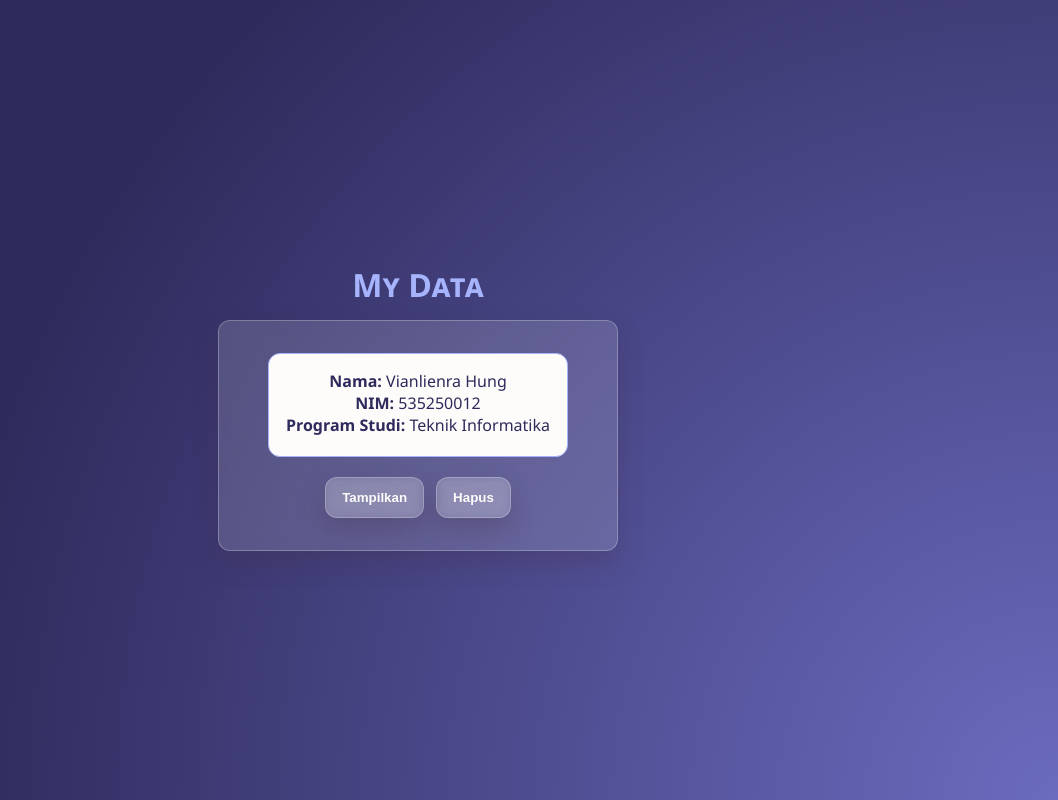
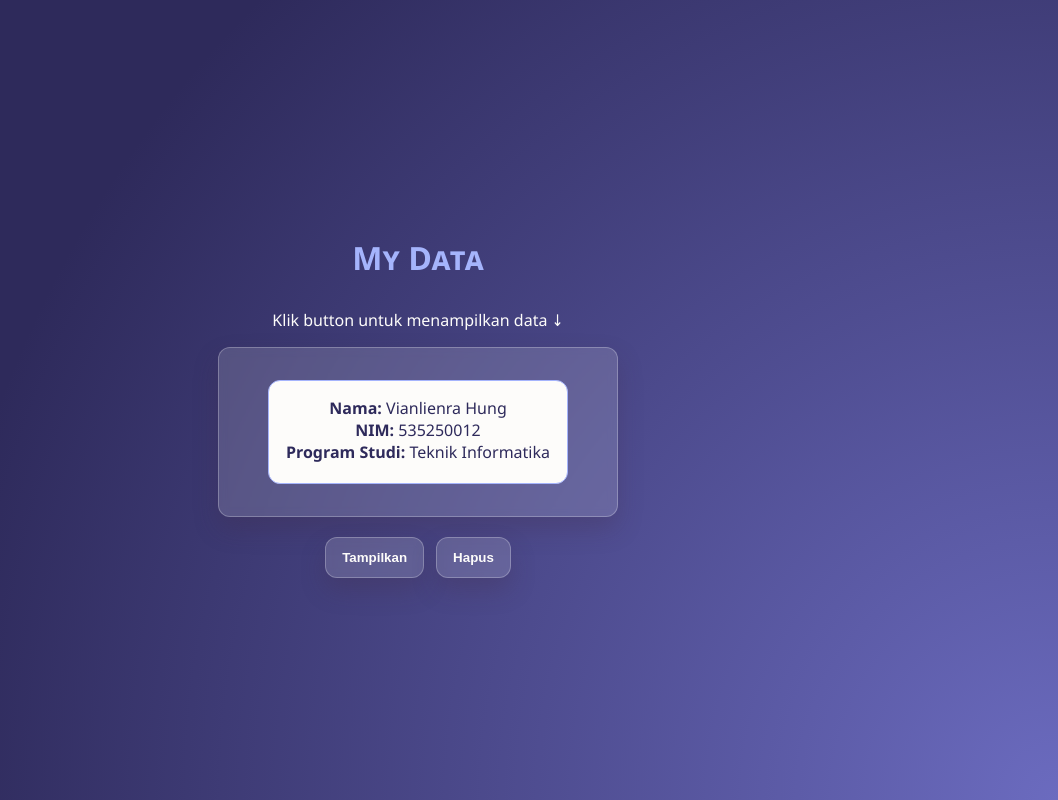
Before and after one commit to vilin-hung/535250012_Tugas2_PraktikumFrontEnd, a plain HTML site: page index.html in a window 1280 px wide. Both pictures are taken after a click on the button "Tampilkan". Shown: the whole page, without its empty margins (222-1280 px from the left). Drawn offline with Linux system fonts and the light colour scheme.

Commit message:
feat: add show and hide card functionality

```diff
--- a/index.html
+++ b/index.html
@@ -8,16 +8,20 @@
 </head>
 <body>
   <h1>My Data</h1>
-  <main class="card">
-    <section id="result" class="result">
-      <p>Klik button untuk menampilkan data &downarrow;</p>
+  <p>Klik button untuk menampilkan data &downarrow;</p>
+
+  <main class="card" id="card">
+    <section class="result" id="result">
+      <p><strong>Nama: </strong>Vianlienra Hung</p>
+      <p><strong>NIM: </strong>535250012</p>
+      <p><strong>Program Studi: </strong>Teknik Informatika</p>
     </section>
+  </main>
 
-    <div class="actions">
-      <button id="buttonShow" type="button">Tampilkan</button>
-      <button id="buttonErase" type="button">Hapus</button>
-    </div>
-  </main>
+  <div class="actions">
+    <button id="buttonShow" type="button">Tampilkan</button>
+    <button id="buttonErase" type="button">Hapus</button>
+  </div>
 
   <script src="program.js"></script>
 </body>
--- a/program.js
+++ b/program.js
@@ -1,20 +1,16 @@
 // mengambil elemen HTML yang akan dipakai JS (DOM)
-const result = document.getElementById('result');
+const card = document.getElementById('card');
 const buttonShow = document.getElementById('buttonShow');
 const buttonErase = document.getElementById('buttonErase');
 
 // fungsi untuk menampilkan data
 function showData() {
-  result.innerHTML = `
-    <p><strong>Nama: </strong>Vianlienra Hung</p>
-    <p><strong>NIM: </strong>535250012</p>
-    <p><strong>Program Studi: </strong>Teknik Informatika</p>
-  `;
+  card.style.display = 'block';
 }
 
 // fungsi untuk menghapus data yang pernah ditampilkan
 function eraseData() {
-  result.innerHTML = '<p>Data dihapus.</p>';
+  card.style.display = 'none';
 }
 
 // event click: fungsi berjalan saat tombol diklik
--- a/style.css
+++ b/style.css
@@ -25,6 +25,7 @@ body {
 }
 
 .card {
+  display: none;
   width: fit-content;
   min-width: 400px;
   padding: 32px;
@@ -44,6 +45,10 @@ h1 {
   font-variant: small-caps;
   font-weight: 700;
   color:#a5b4fc;
+}
+
+body > p {
+  color: #fdfcfa;
 }
 
 .result {
```
